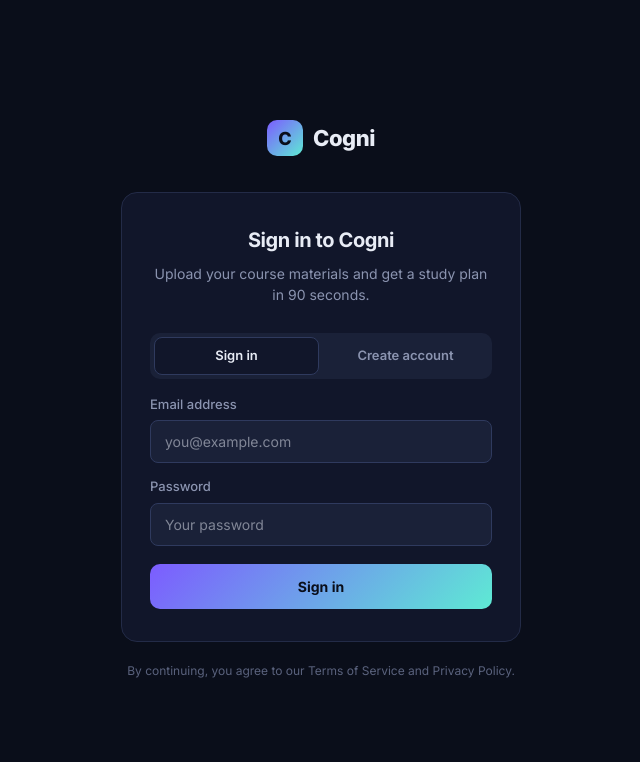
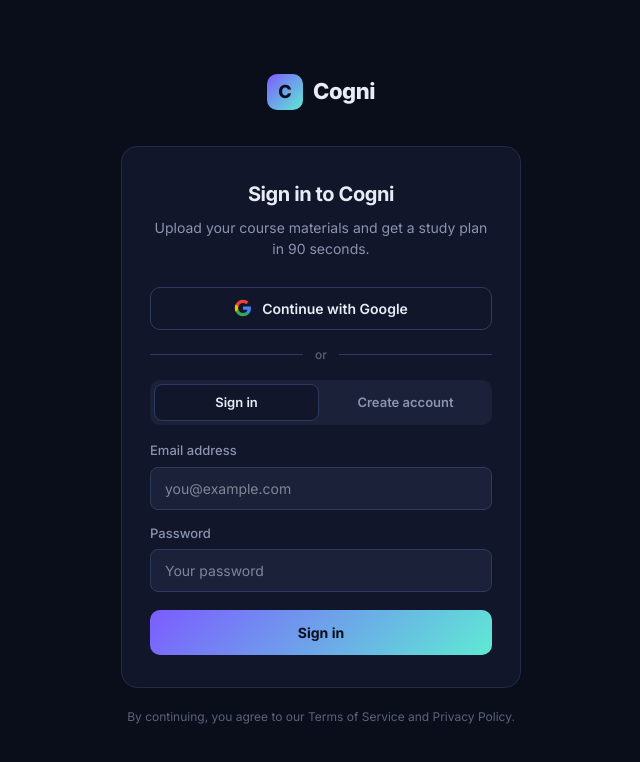
Before and after one commit to sepip13/cogni, a Next.js app: page /auth/signin in a window 1280 px wide. Shown: the top 762 px of the page, without its empty margins (319-959 px from the left). Built offline with nearby package versions, Linux system fonts and the light colour scheme.

Commit message:
feat: add Google sign-in button to auth page
Google OAuth button with proper SVG logo, divider, and fallback to
email/password. Requires GOOGLE_CLIENT_ID and GOOGLE_CLIENT_SECRET
env vars on server to activate.

```diff
--- a/src/app/auth/signin/SignInForm.tsx
+++ b/src/app/auth/signin/SignInForm.tsx
@@ -95,6 +95,43 @@
 
   return (
     <div style={{ display: "flex", flexDirection: "column", gap: 16 }}>
+
+      {/* Google sign-in */}
+      <button
+        type="button"
+        onClick={() => signIn("google", { callbackUrl })}
+        disabled={isPending}
+        style={{
+          width: "100%",
+          padding: "10px 16px",
+          borderRadius: 10,
+          border: "1px solid var(--border-strong)",
+          background: "var(--surface)",
+          cursor: isPending ? "default" : "pointer",
+          display: "flex",
+          alignItems: "center",
+          justifyContent: "center",
+          gap: 10,
+          fontSize: 14,
+          fontWeight: 600,
+          color: "var(--text)",
+          transition: "background var(--duration-fast)",
+        }}
+      >
+        <svg width="18" height="18" viewBox="0 0 24 24" fill="none">
+          <path d="M22.56 12.25c0-.78-.07-1.53-.2-2.25H12v4.26h5.92a5.06 5.06 0 0 1-2.2 3.32v2.77h3.57c2.08-1.92 3.28-4.74 3.28-8.1z" fill="#4285F4"/>
+          <path d="M12 23c2.97 0 5.46-.98 7.28-2.66l-3.57-2.77c-.98.66-2.23 1.06-3.71 1.06-2.86 0-5.29-1.93-6.16-4.53H2.18v2.84C3.99 20.53 7.7 23 12 23z" fill="#34A853"/>
+          <path d="M5.84 14.09c-.22-.66-.35-1.36-.35-2.09s.13-1.43.35-2.09V7.07H2.18A10.96 10.96 0 0 0 1 12c0 1.77.42 3.45 1.18 4.93l3.66-2.84z" fill="#FBBC05"/>
+          <path d="M12 5.38c1.62 0 3.06.56 4.21 1.64l3.15-3.15C17.45 2.09 14.97 1 12 1 7.7 1 3.99 3.47 2.18 7.07l3.66 2.84c.87-2.6 3.3-4.53 6.16-4.53z" fill="#EA4335"/>
+        </svg>
+        Continue with Google
+      </button>
+
+      <div style={{ display: "flex", alignItems: "center", gap: 12 }}>
+        <div style={{ flex: 1, height: 1, background: "var(--border-strong)" }} />
+        <span style={{ fontSize: 12, color: "var(--text-faint)", fontWeight: 500 }}>or</span>
+        <div style={{ flex: 1, height: 1, background: "var(--border-strong)" }} />
+      </div>
 
       {/* Mode toggle */}
       <div
```
